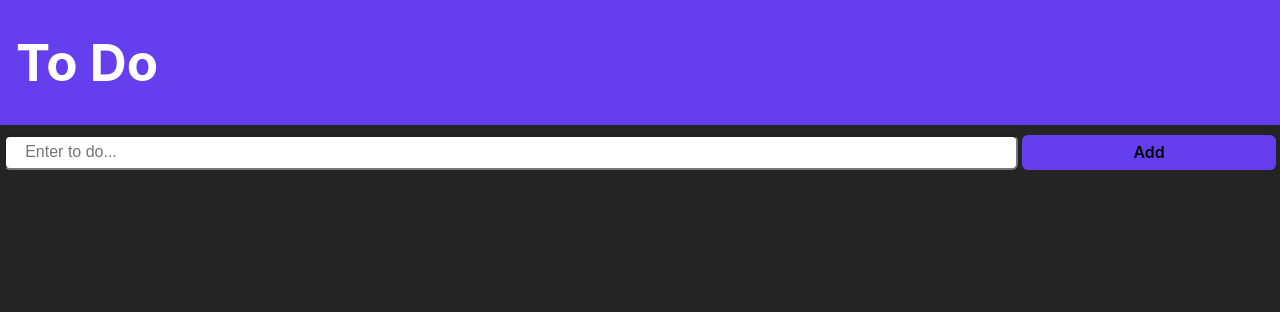
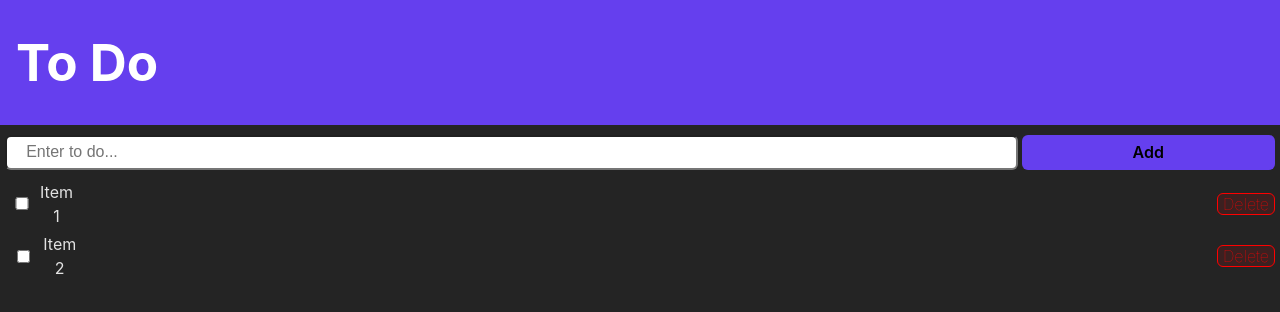
Before and after one commit to millifrill/ToDo, a React (Vite) app: page / in a window 1280 px wide. Shown: the top 312 px of the page. Built offline with nearby package versions, Linux system fonts and the light colour scheme.

Commit message:
added TodoList component and styling

```diff
--- a/src/App.jsx
+++ b/src/App.jsx
@@ -2,6 +2,7 @@
 import './App.css';
 import Header from './components/Header';
 import NewTodoForm from './components/NewTodoForm';
+import TodoList from './components/ToDoList';
 
 function App() {
 	const [count, setCount] = useState(0);
@@ -10,6 +11,7 @@
 		<>
 			<Header />
 			<NewTodoForm />
+			<TodoList />
 		</>
 	);
 }
--- a/src/assets/styles/newTodoForm.css
+++ b/src/assets/styles/newTodoForm.css
@@ -2,19 +2,19 @@
 	display: flex;
 	width: 100%;
 	justify-content: space-between;
-	margin-top: 10px;
+	margin: 10px 0;
 }
 
 input {
 	width: 80%;
-	margin: 0 2px 0 4px;
+	margin: 0 2px 0 5px;
 	padding: 0.4em 1.2em;
 	border-radius: 6px;
 	font-size: 1em;
 	font-weight: 500;
 }
 
-button {
+.add-btn {
 	width: 20%;
-	margin: 0 4px 0 2px;
+	margin: 0 5px 0 2px;
 }
--- /dev/null
+++ b/src/assets/styles/todoList.css
@@ -0,0 +1,32 @@
+.list {
+	display: flex;
+	flex-direction: column;
+	gap: 0.3rem;
+	width: 100%;
+	/* justify-content: space-between; */
+	margin: 0;
+	padding: 0;
+	list-style: none;
+}
+
+.list li {
+	display: flex;
+	align-items: center;
+	justify-content: space-between;
+	gap: 0.5rem;
+	padding: 0 5px;
+}
+
+.list li label {
+	display: flex;
+	align-items: center;
+	gap: 0.25rem;
+}
+
+.delete-btn {
+	background: rgba(255, 0, 0, 0.109);
+	border: 1px solid red;
+	color: red;
+	padding: 0 5px;
+	font-weight: 100;
+}
--- a/src/components/NewTodoForm.jsx
+++ b/src/components/NewTodoForm.jsx
@@ -3,10 +3,10 @@
 
 const NewTodoForm = () => {
 	return (
-		<div className='container'>
+		<form className='container'>
 			<input placeholder='Enter to do...' type='text' id='item' />
-			<button>Add</button>
-		</div>
+			<button className='add-btn'>Add</button>
+		</form>
 	);
 };
 
--- /dev/null
+++ b/src/components/TodoList.jsx
@@ -0,0 +1,25 @@
+import React from 'react';
+import '/src/assets/styles/todoList.css';
+
+const TodoList = () => {
+	return (
+		<ul className='list'>
+			<li>
+				<label>
+					<input type='checkbox' />
+					Item 1
+				</label>
+				<button className='delete-btn'>Delete</button>
+			</li>
+			<li>
+				<label>
+					<input type='checkbox' />
+					Item 2
+				</label>
+				<button className='delete-btn'>Delete</button>
+			</li>
+		</ul>
+	);
+};
+
+export default TodoList;
```
